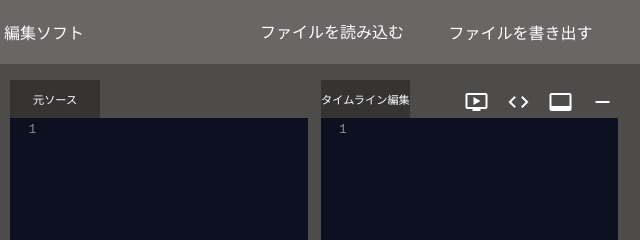
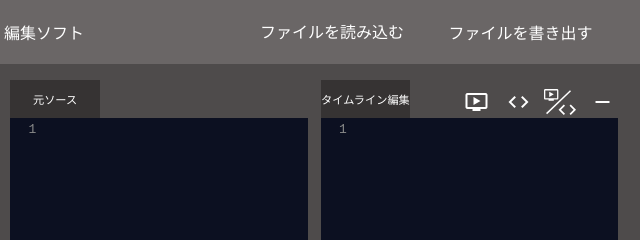
Before and after one commit to tomohihi6/videoSupporter, a plain HTML site: page public/main.html in a window 1280 px wide. Shown: the top 240 px of the page, 636-1276 px from the left. Drawn offline with nearby package versions, Linux system fonts and the light colour scheme; some packages are replaced by stand-ins of ours.

Commit message:
feat: change hightlight shortcut button image

```diff
--- a/public/main.html
+++ b/public/main.html
@@ -97,7 +97,7 @@
                             <div class="highlight-btn-wrapper">
                                 <i onclick="addHlText('0')" style="display: inline-flex;" class="material-icons highlight-btn" title="動画ハイライト">ondemand_video</i>
                                 <i onclick="addHlText('1')" style="display: inline-flex;" class="material-icons highlight-btn" title="エディタハイライト">code</i>
-                                <i onclick="addHlText('2')" style="display: inline-flex;" class="material-icons highlight-btn" title="動画とエディタハイライト">video_label</i>
+                                <img onclick="addHlText('2')" src="./images/video_code.svg" style="display: inline-flex;" class="highlight-btn" title="動画とエディタハイライト">
                                 <i onclick="addHlText('3')" style="display: inline-flex;" class="material-icons highlight-btn" title="ハイライト解除">remove</i>
                             </div>
                         </div>
```
Also changed, not shown: public/images/video_code.svg (added).
